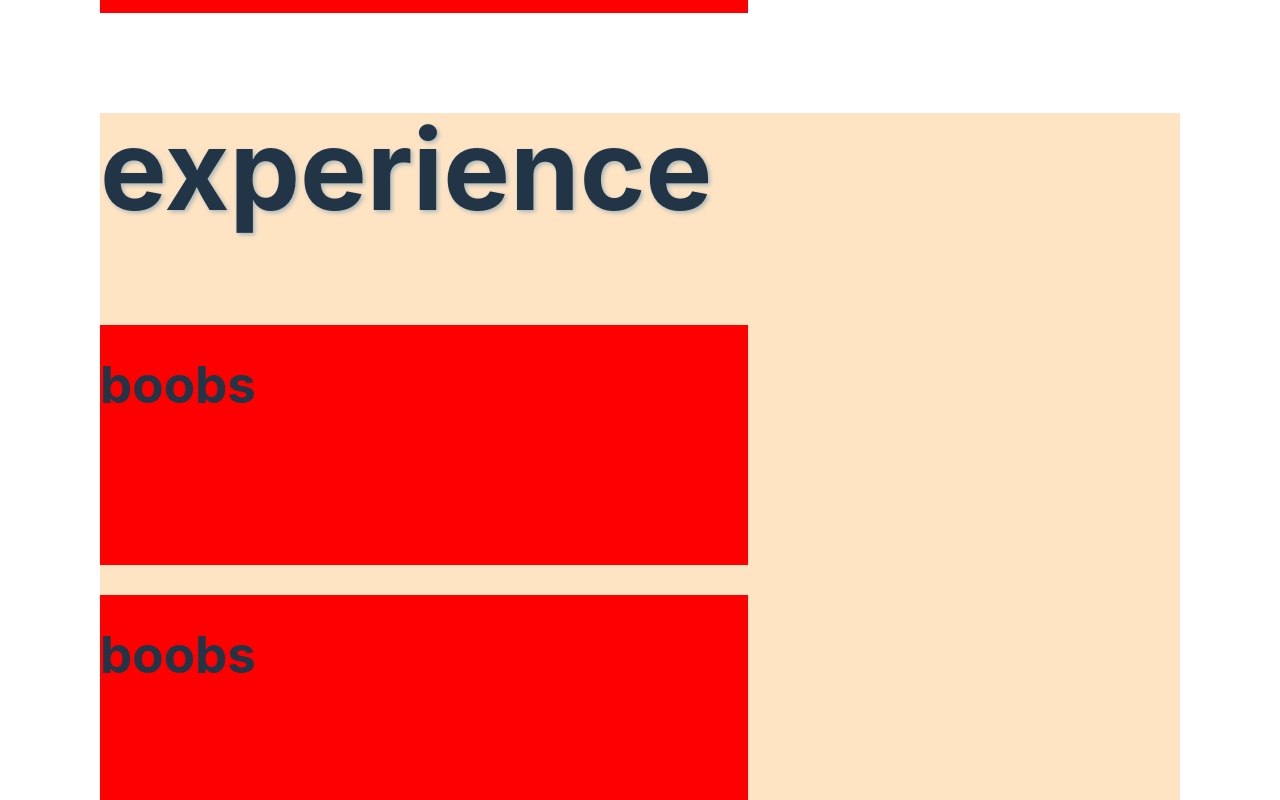
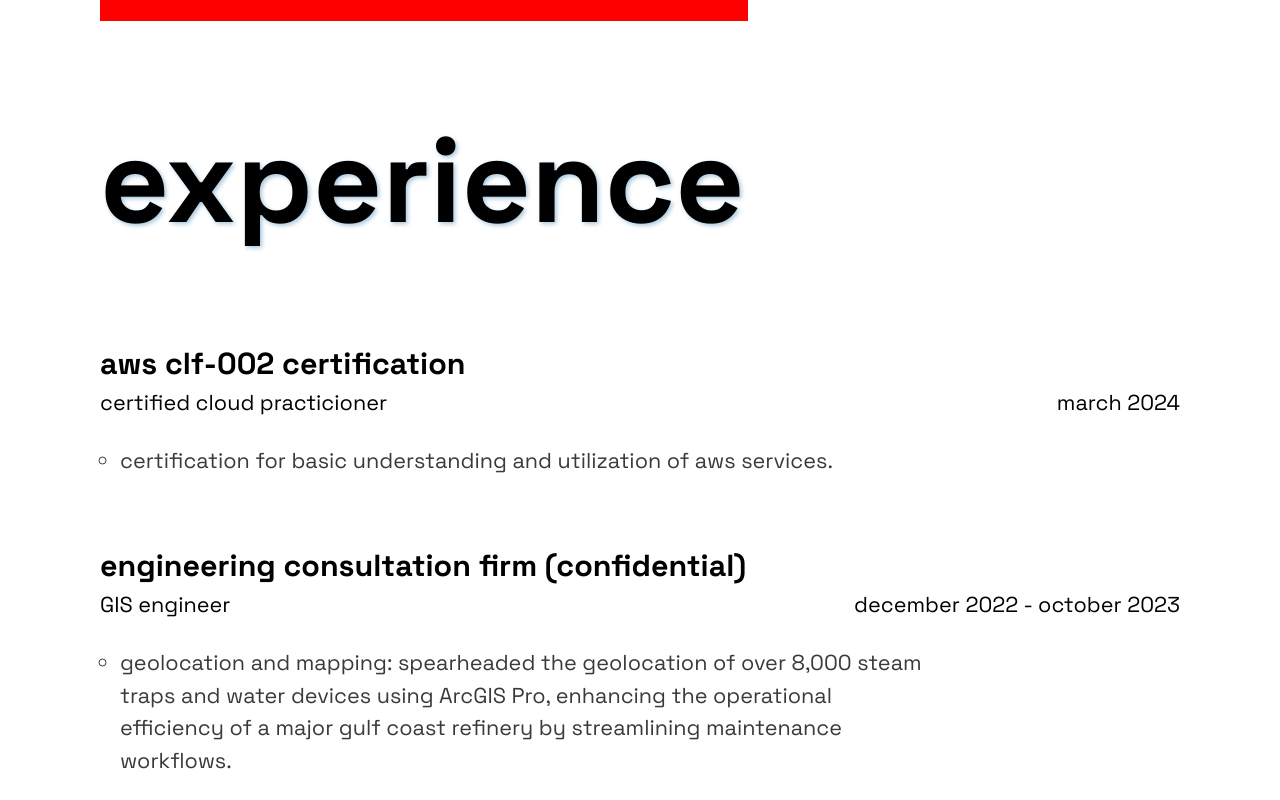
Before and after one commit to ecolijah/portfolio-webpage, a Vue app: page / in a window 1280 px wide. Shown: the part 1800-2600 px from the top of the page. Built offline with nearby package versions, Linux system fonts and the light colour scheme.

Commit message:
experience cells done

```diff
--- a/index.html
+++ b/index.html
@@ -3,6 +3,7 @@
   <head>
     <meta charset="UTF-8" />
     <link rel="icon" type="image/svg+xml" href="/vite.svg" />
+    <link rel="stylesheet" href="https://fonts.googleapis.com/css2?family=Space+Grotesk:wght@400;500;600;700&display=swap">
     <meta name="viewport" content="width=device-width, initial-scale=1.0" />
     <title>Vite + Vue</title>
   </head>
--- a/src/components/Experience.vue
+++ b/src/components/Experience.vue
@@ -1,6 +1,12 @@
 <script setup>
 
 import ExperienceCell from './ExperienceCell.vue';
+const arr1 = ["certification for basic understanding and utilization of aws services."]
+const arr2 = ["geolocation and mapping: spearheaded the geolocation of over 8,000 steam traps and water devices using ArcGIS Pro, enhancing the operational efficiency of a major gulf coast refinery by streamlining maintenance workflows.", "operational improvements and cost savings: integrated comprehensive maps into the refinery’s GIS system, facilitating faster repairs and contributing to significant reductions in routine expenses and improved system reliability."]
+const arr3 = ["honed  problem-solving and communication skills through collaborative projects  and diverse programming languages, preparing for versatile roles in the  tech industry with a focus on continuous learning and growth."]
+const arr4 = ["studied design and history of architecture."]
+
+
 
 </script>
 <template>
@@ -9,9 +15,10 @@ import ExperienceCell from './ExperienceCell.vue';
             <h1>experience</h1>
         </div>
         <div class="cells">
-            <ExperienceCell />
-            <ExperienceCell />
-            <ExperienceCell />
+            <ExperienceCell title="aws clf-002 certification" position="certified cloud practicioner" date="march 2024" :bullets="arr1" />
+            <ExperienceCell title="engineering consultation firm (confidential)" position="GIS engineer" date="december 2022 - october 2023" :bullets="arr2" />
+            <ExperienceCell title="bachelors of computer science" position="university of houston" date="december 2023" :bullets="arr3" />
+            <ExperienceCell title="minor in architecture" position="university of houston" date="december 2023" :bullets="arr4" />
 
         </div>
     </div>
@@ -22,7 +29,7 @@ import ExperienceCell from './ExperienceCell.vue';
         display: flex;
         flex-direction: column;
         width: 100%;
-        background-color: bisque;
+        /* background-color: bisque; */
     }
     .title {
         display: flex;
@@ -39,9 +46,9 @@ import ExperienceCell from './ExperienceCell.vue';
         margin-bottom: 100px;
 
     }
-
     h1 {
-        font-size: 7em;
+        font-size: var(--large-text);
+        color: var(--title-color);
         /* background-color: aliceblue; */
         margin: 0;
         font-weight: 700;
--- a/src/components/ExperienceCell.vue
+++ b/src/components/ExperienceCell.vue
@@ -1,8 +1,23 @@
 <script setup>
+defineProps({
+    title: String,
+    position: String,
+    date: String,
+    bullets: Array
+})
+
+// const items = bullets;
 </script>
 <template>
     <div class="project-cell">
-        <h1>boobs</h1>
+        <h2>{{ title }}</h2>
+        <div class="title">
+            <p>{{ position }}</p>
+            <p>{{ date }}</p>
+        </div>
+        <ul>
+            <li v-for="item in bullets">{{ item }}</li>
+        </ul>
     </div>
 
 </template>
@@ -10,8 +25,53 @@
 <style scoped>
     .project-cell {
         display: flex;
-        background-color: red;
-        width: 60%;
-        min-height: 240px;
+        flex-direction: column;
+        align-items: flex-start;
+        justify-content: flex-start;
+        /* background-color: red; */
+        width: 100%;
+        /* min-height: 240px; */
     }
+
+    .title {
+        display: flex;
+        justify-content: space-between;
+        width: inherit;
+        margin-bottom: 10px;
+    }
+
+    p {
+        font-size: var(--small-text);
+        color: var(--title-color);
+        font-weight: 400;
+        margin: 0;
+    }
+
+    h2 {
+        color: var(--title-color);
+        font-size: var(--mid-text);
+        font-weight: 700;
+        margin: 0;
+    }
+
+    ul {
+        display: flex;
+        flex-direction: column;
+        align-items: flex-start;
+        /* background-color: aliceblue; */
+        width: 90%;
+        list-style:circle;
+        padding-left: 20px;
+    }
+
+    li {
+        color: var(--text-color);
+        font-size: var(--small-text);
+        text-align: left;
+        width: 84%;
+        /* background-color: red; */
+        margin-bottom: 20px;
+
+    }
+
 </style>
--- a/src/style.css
+++ b/src/style.css
@@ -1,5 +1,6 @@
 :root {
-  font-family: Inter, system-ui, Avenir, Helvetica, Arial, sans-serif;
+  font-family: "Space Grotesk" Inter, system-ui, Avenir, Helvetica, Arial, sans-serif;
+
   line-height: 1.5;
   font-weight: 400;
 
@@ -12,10 +13,10 @@
   -webkit-font-smoothing: antialiased;
   -moz-osx-font-smoothing: grayscale;
 
-  --small-text: 1rem;
-  --mid-text: 1.5rem;
-  --medium-text: 3.5rem;
-  --large-text:7rem;
+  --small-text: 1.35rem;
+  --mid-text: 1.9rem;
+  --medium-text: 3.25rem;
+  --large-text:7.5rem;
 
   --tech-box: #D9D9D9;
   --text-color: #3A3A3A;
@@ -35,12 +36,14 @@ a:hover {
 }
 
 body {
+  font-family: 'Space Grotesk', sans-serif;
+
   margin: 0;
   display: flex;
   place-items: center;
   min-width: 320px;
   min-height: 100vh;
-  background-color: #213547;
+  /* background-color: #213547; */
 }
 
 h1 {
```
